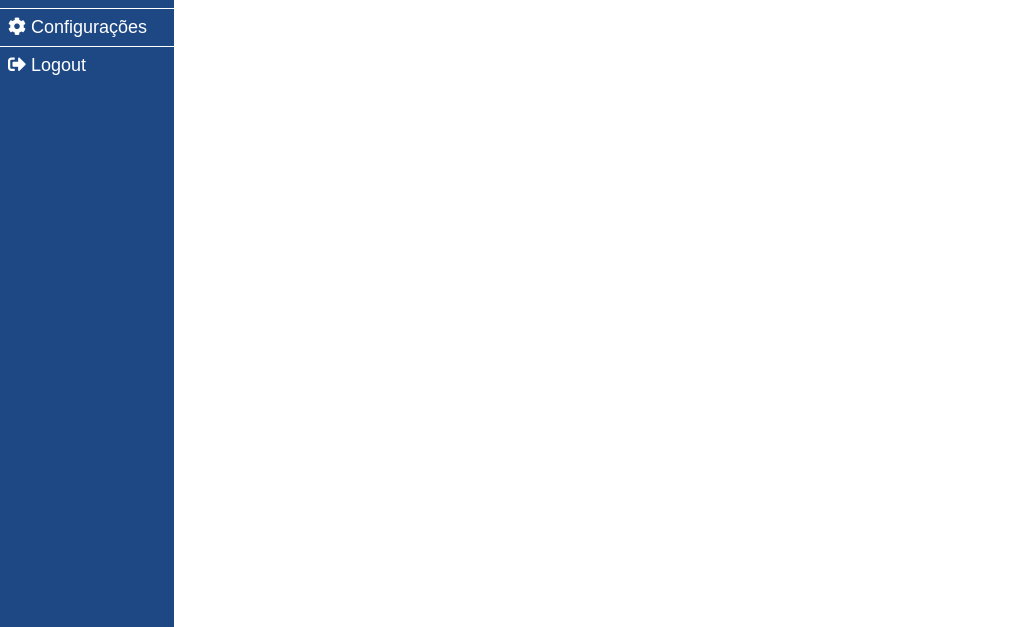
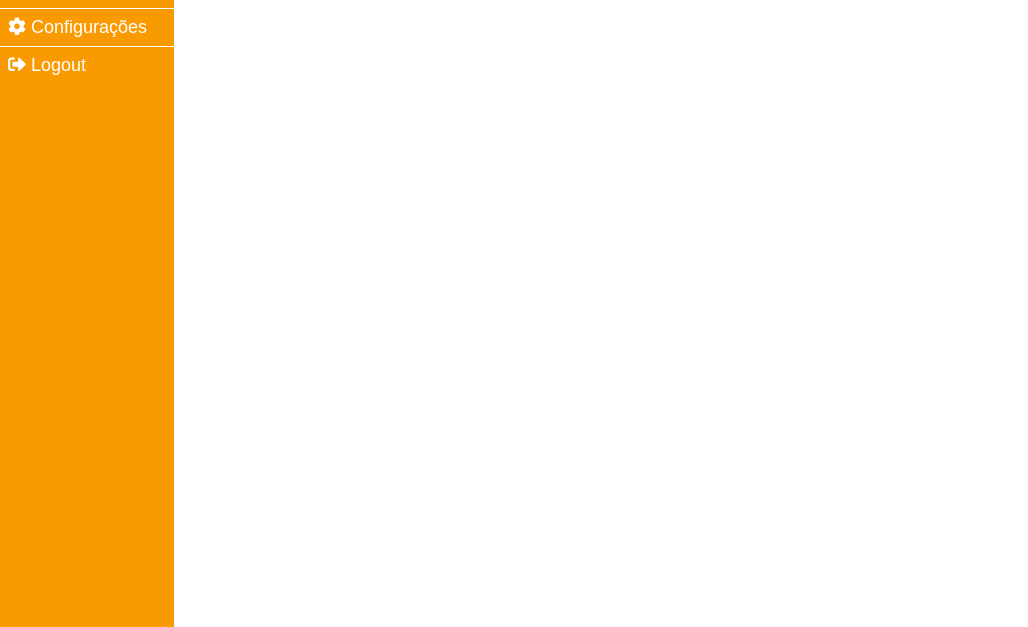
Before and after one commit to deeh741/Digital-Endevor-1, a plain HTML site: page Index.html in a window 1280 px wide. Shown: the part 173-800 px from the top of the page, without its empty margins (0-1028 px from the left). Drawn offline with Linux system fonts and the light colour scheme; files that its build step writes are made by us from their sources.

Commit message:
mudanca cor do menu]

```diff
--- a/build/assets/css/main.css
+++ b/build/assets/css/main.css
@@ -1,9 +1,9 @@
-body, html {
+body,
+html {
   margin: 0px;
   padding: 0px;
   max-width: 1200px;
   font-family: Arial;
-
 }
 
 #conteudo {
@@ -60,7 +60,7 @@ ul {
   margin-left: 5px;
   margin-top: 20px;
   width: 180px;
-    border:  solid;
+  border: solid;
   border-width: 1px;
   border-radius: 5px;
   display: inline-block;
@@ -81,16 +81,15 @@ ul {
 }
 
 #sline ul li {
-    display: inline-block
-
+  display: inline-block;
 }
 
-#sline{
+#sline {
   width: 70%;
   float: left;
   list-style-type: none;
 }
-#scookfont{
+#scookfont {
   margin: 0px;
   padding: 10px;
 }
@@ -120,14 +119,13 @@ ul {
   text-decoration: none;
   height: 180px;
   width: 180px;
-    border:  solid;
+  border: solid;
   border-width: 1px;
   border-radius: 5px;
   padding: 0px;
   cursor: pointer;
   display: inline-block;
 }
-
 
 /* Barra de navegação */
 #menu {
@@ -152,7 +150,7 @@ ul {
 }
 
 .navbar {
-    background-color: rgb(30, 72, 132);
+  background-color: rgb(249, 154, 1);
   height: 100vh;
   width: 238px;
   display: inline;
@@ -177,7 +175,8 @@ ul {
 table {
   border-collapse: collapse;
 }
-th, td {
+th,
+td {
   margin: 0px;
   padding: 5px;
 }
```
Lines whose indentation alone changed are shown as unchanged.
